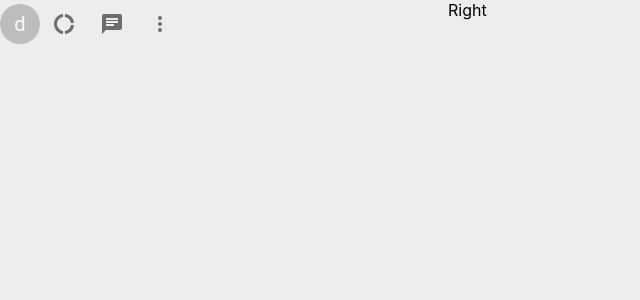
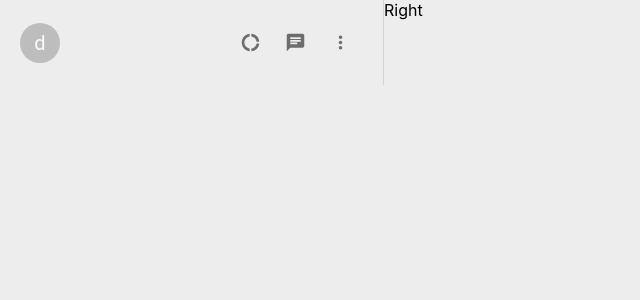
Before and after one commit to ravishukla86044/whatapp_frontend, a React (Create React App) app: page / in a window 1280 px wide. Shown: the top 300 px of the page, without its empty margins (0-640 px from the left). Built offline with nearby package versions, Linux system fonts and the light colour scheme.

Commit message:
icons size corrected

```diff
--- a/src/Components/LeftBox/LeftBox.jsx
+++ b/src/Components/LeftBox/LeftBox.jsx
@@ -8,8 +8,8 @@ function LeftBox() {
   return (
     <Left>
       <div className="leftBox_Header">
+        <Avatar>d</Avatar>
         <div className="headerRight">
-          <Avatar>d</Avatar>
           <IconButton>
             <DonutLargeIcon />
           </IconButton>
@@ -21,18 +21,32 @@ function LeftBox() {
           </IconButton>
         </div>
       </div>
+      <div className="leftSearch"></div>
     </Left>
   );
 }
 
 const Left = styled.div`
-  flex: 0.35;
+  flex: 0.3;
   display: flex;
   flex-direction: column;
-
+  .leftBox_Header {
+    display: flex;
+    padding: 20px;
+    justify-content: space-between;
+    align-items: center;
+    border-right: 1px solid lightgrey;
+  }
   .headerRight {
     display: flex;
     align-items: center;
+    justify-content: space-between;
+    min-width: 10vw;
+  }
+  .headerRight .MuiSvgIcon-root {
+    font-size: 21px !important;
+  }
+  .leftSearch {
   }
 `;
 export { LeftBox };
--- a/src/Components/RightBox/Rightbox.jsx
+++ b/src/Components/RightBox/Rightbox.jsx
@@ -5,7 +5,7 @@ function RightBox() {
 }
 
 const Right = styled.div`
-  flex: 0.65;
+  flex: 0.7;
   display: flex;
   flex-direction: column;
 `;
```
